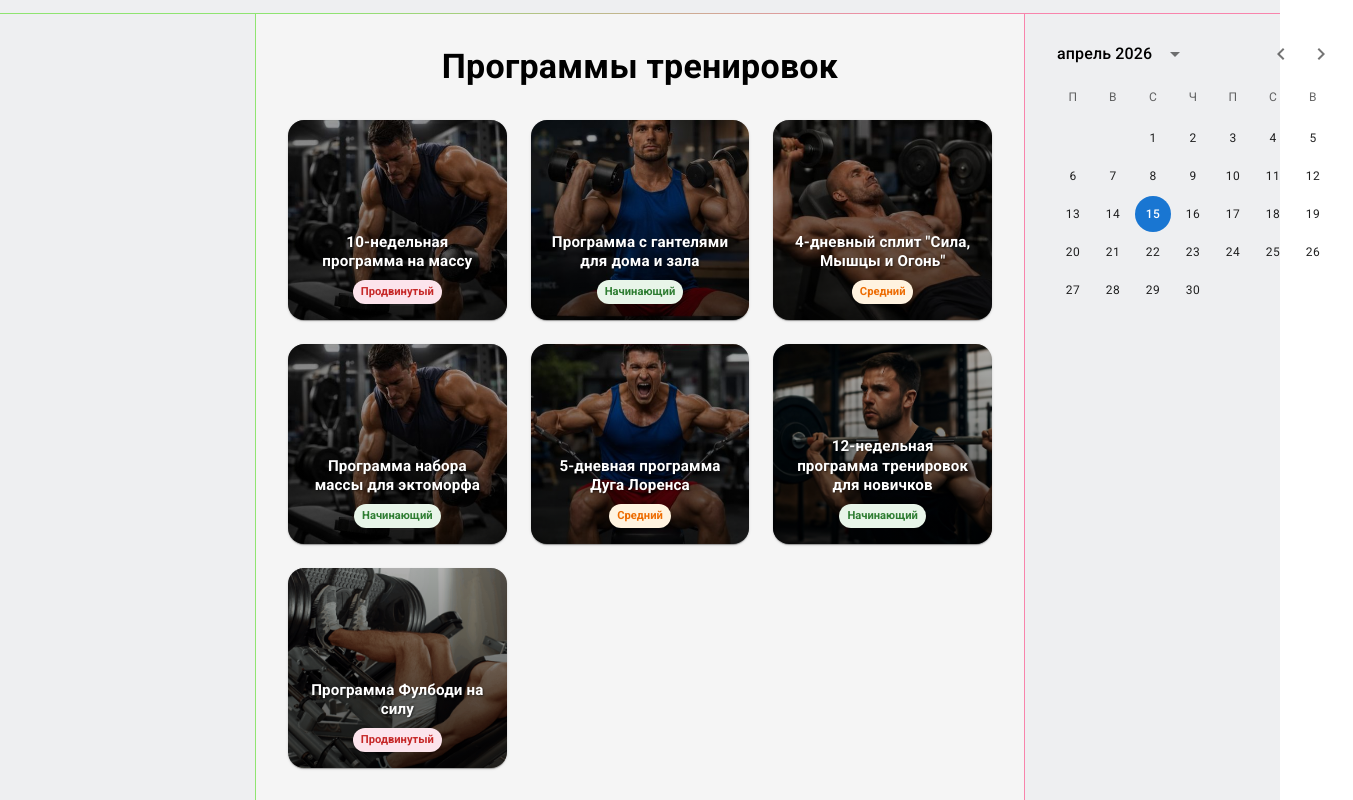
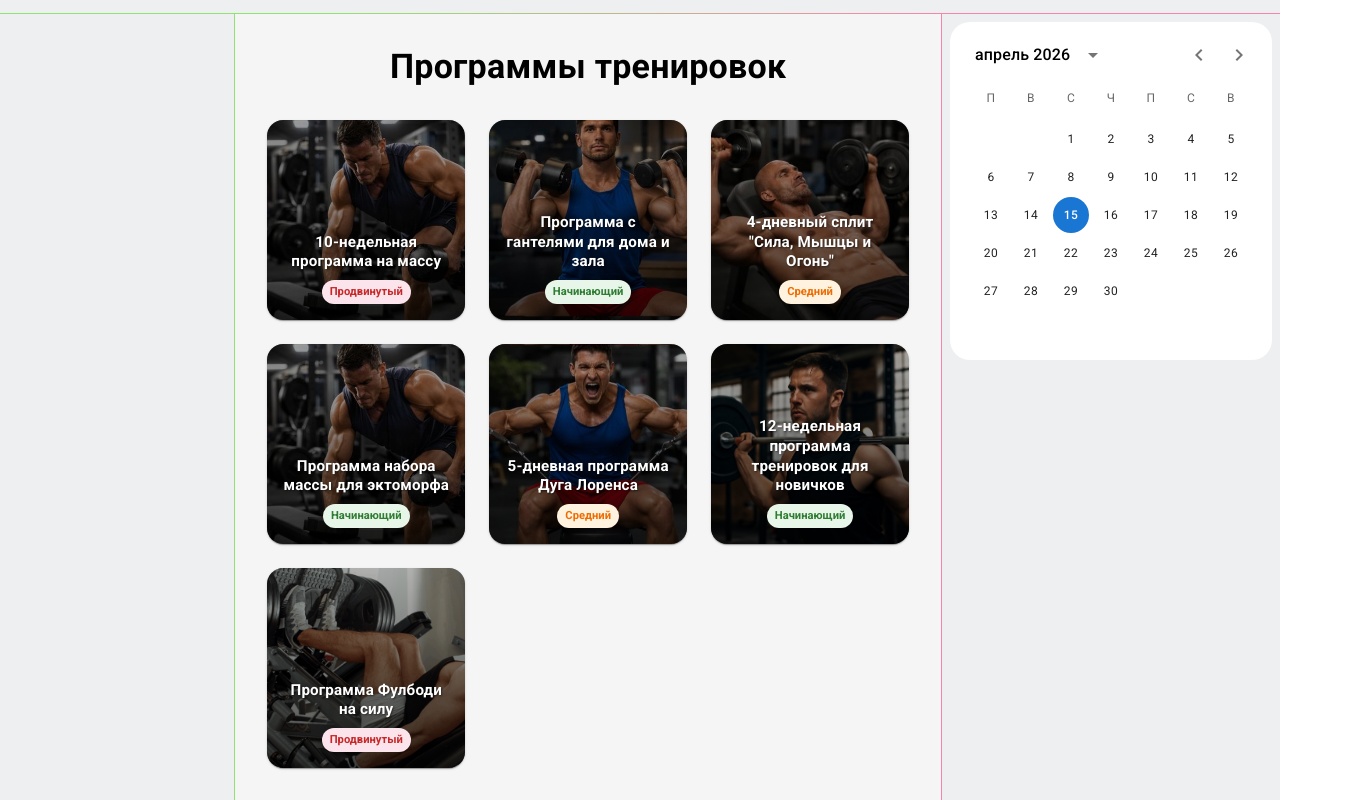
Before and after one commit to yungerprogramist/GYM_project, a React (Create React App) app in the folder frontend/gym-frontend/: page / in a window 1280 px wide. Shown: the whole page, 1353 px wide, since content can reach past the window. Built offline with nearby package versions, Linux system fonts and the light colour scheme.

Commit message:
небольшие изменения дизайна

```diff
--- a/frontend/gym-frontend/src/pages/right-column/right-column.scss
+++ b/frontend/gym-frontend/src/pages/right-column/right-column.scss
@@ -1,5 +1,5 @@
 .right-column {
-    width: 20dvw;
+    // width: 20dvw;
     height: 100%;
     box-sizing: border-box;
     border-left: 1px solid #F884AC;
--- a/frontend/gym-frontend/src/shared/ui/calendar/calendar.scss
+++ b/frontend/gym-frontend/src/shared/ui/calendar/calendar.scss
@@ -1,4 +1,7 @@
 .calendar {
-	max-width: 280px;
+	// max-width: 280px;
 	margin: 8px;
+	background-color: hsla(0, 0%, 100%, 1);
+	padding: 1px;
+	border-radius: 20px;
 }
--- a/frontend/gym-frontend/src/shared/ui/calendar/calendar.tsx
+++ b/frontend/gym-frontend/src/shared/ui/calendar/calendar.tsx
@@ -28,7 +28,7 @@ function TrainingDay(props: TrainingDayProps) {
 		}}
 		sx={
 			hasTraining
-			? { bgcolor: '#E6FFED', color: '#064E3B' } // зелёный
+			? { bgcolor: 'hsla(104, 68%, 67%, 0.6)', color: 'balck' } // зелёный
 			: undefined
 		}
     />
```
